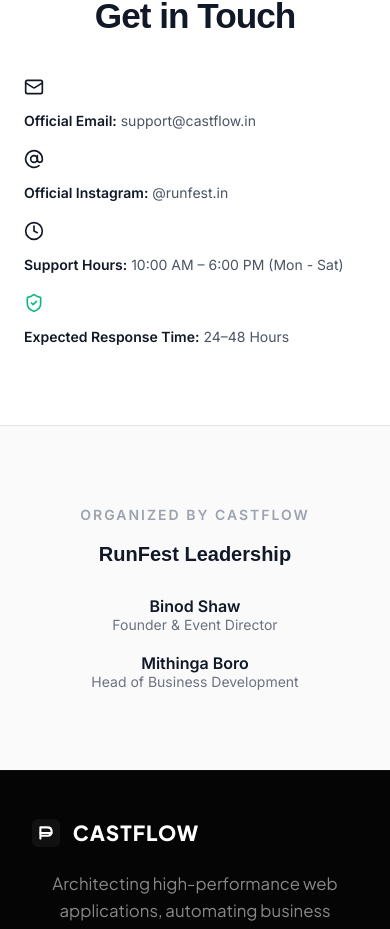
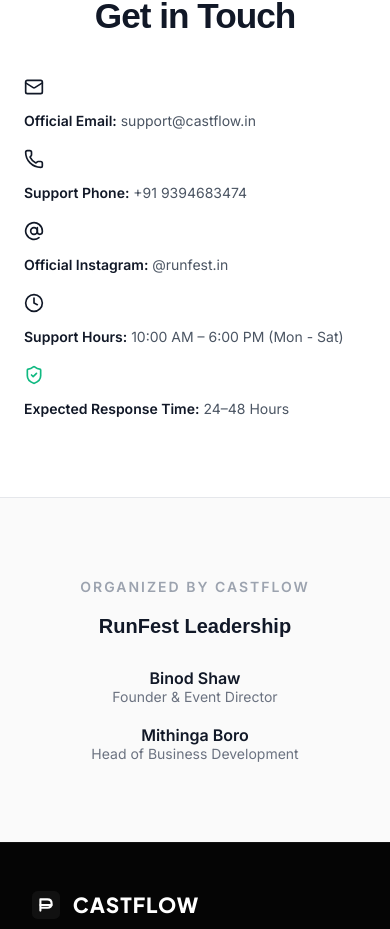
Before and after one commit to workbinodshaw-design/binodsite, a React (Vite) app: page /about-runfest in a window 390 px wide. Shown: the part 5890-6819 px from the top of the page. Built offline with nearby package versions, Linux system fonts and the light colour scheme; no server answers; a web font is replaced by a local one.

Commit message:
Add phone number to contact section on About page

```diff
--- a/src/pages/AboutRunFestPage.jsx
+++ b/src/pages/AboutRunFestPage.jsx
@@ -2,7 +2,7 @@ import React, { useState, useEffect } from 'react';
 import { motion } from 'framer-motion';
 import { Link } from 'react-router-dom';
 import SEO from '../components/SEO';
-import { Mail, AtSign, Clock, ShieldCheck, Activity, Lock, Award, Headphones, Briefcase, Eye, Zap, Users, Globe, Target } from 'lucide-react';
+import { Mail, AtSign, Clock, ShieldCheck, Activity, Lock, Award, Headphones, Briefcase, Eye, Zap, Users, Globe, Target, Phone } from 'lucide-react';
 
 const AboutRunFestPage = () => {
   const [isMobile, setIsMobile] = useState(false);
@@ -188,6 +188,9 @@ const AboutRunFestPage = () => {
                  <Mail size={20} color="#111827" /> <div><span style={{ fontWeight: 600, color: '#111827' }}>Official Email:</span> support@castflow.in</div>
                </motion.div>
                <motion.div variants={revealUp} style={{ display: 'flex', alignItems: isMobile ? 'flex-start' : 'center', justifyContent: 'center', gap: '15px', fontFamily: '"Inter", sans-serif', fontSize: isMobile ? '14px' : '16px', color: '#4B5563', flexDirection: isMobile ? 'column' : 'row' }}>
+                 <Phone size={20} color="#111827" /> <div><span style={{ fontWeight: 600, color: '#111827' }}>Support Phone:</span> +91 9394683474</div>
+               </motion.div>
+               <motion.div variants={revealUp} style={{ display: 'flex', alignItems: isMobile ? 'flex-start' : 'center', justifyContent: 'center', gap: '15px', fontFamily: '"Inter", sans-serif', fontSize: isMobile ? '14px' : '16px', color: '#4B5563', flexDirection: isMobile ? 'column' : 'row' }}>
                  <AtSign size={20} color="#111827" /> <div><span style={{ fontWeight: 600, color: '#111827' }}>Official Instagram:</span> @runfest.in</div>
                </motion.div>
                <motion.div variants={revealUp} style={{ display: 'flex', alignItems: isMobile ? 'flex-start' : 'center', justifyContent: 'center', gap: '15px', fontFamily: '"Inter", sans-serif', fontSize: isMobile ? '14px' : '16px', color: '#4B5563', flexDirection: isMobile ? 'column' : 'row' }}>
```
